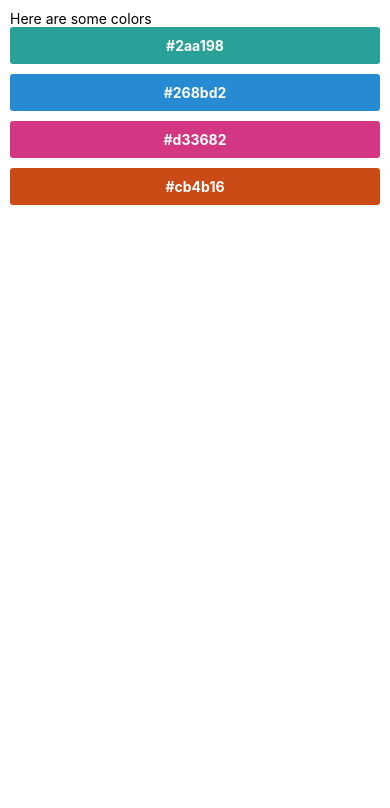
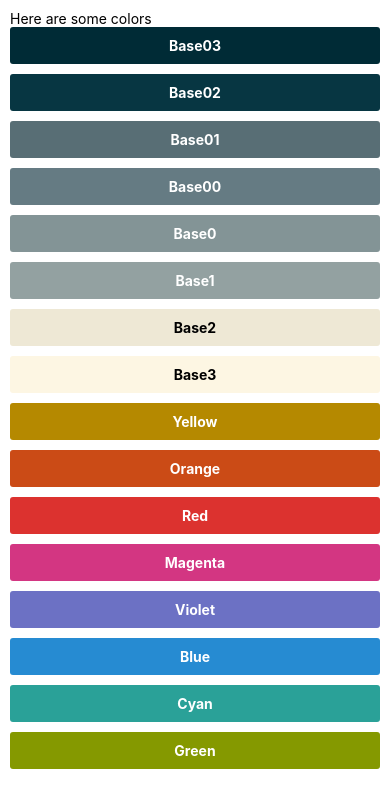
Before and after one commit to mrv1k/my-react-native-v2, a React Native app: screen / in a window 390 px wide. Shown: the top 808 px of the page. Built offline with nearby package versions, Linux system fonts and the light colour scheme.

Commit message:
complete Lists Exercise

```diff
--- a/App.js
+++ b/App.js
@@ -1,27 +1,44 @@
 import React from 'react';
-import {View, Text, SafeAreaView, StyleSheet} from 'react-native';
+import {View, Text, SafeAreaView, StyleSheet, FlatList} from 'react-native';
 import ColorBox from './components/ColorBox';
 
 const App = () => {
+  const renderItem = ({item}) => (
+    <ColorBox hexCode={item.hexCode} colorName={item.colorName} />
+  );
+
   return (
     <SafeAreaView>
       <View style={styles.container}>
         <Text>Here are some colors</Text>
-        <ColorBox hexCode={COLORS.cyan} colorName={COLORS.cyan} />
-        <ColorBox hexCode={COLORS.blue} colorName={COLORS.blue} />
-        <ColorBox hexCode={COLORS.magenta} colorName={COLORS.magenta} />
-        <ColorBox hexCode={COLORS.orange} colorName={COLORS.orange} />
+        <FlatList
+          data={COLORS}
+          renderItem={renderItem}
+          keyExtractor={(item) => item.hexCode}
+        />
       </View>
     </SafeAreaView>
   );
 };
 
-const COLORS = {
-  cyan: '#2aa198',
-  blue: '#268bd2',
-  magenta: '#d33682',
-  orange: '#cb4b16',
-};
+const COLORS = [
+  {colorName: 'Base03', hexCode: '#002b36'},
+  {colorName: 'Base02', hexCode: '#073642'},
+  {colorName: 'Base01', hexCode: '#586e75'},
+  {colorName: 'Base00', hexCode: '#657b83'},
+  {colorName: 'Base0', hexCode: '#839496'},
+  {colorName: 'Base1', hexCode: '#93a1a1'},
+  {colorName: 'Base2', hexCode: '#eee8d5'},
+  {colorName: 'Base3', hexCode: '#fdf6e3'},
+  {colorName: 'Yellow', hexCode: '#b58900'},
+  {colorName: 'Orange', hexCode: '#cb4b16'},
+  {colorName: 'Red', hexCode: '#dc322f'},
+  {colorName: 'Magenta', hexCode: '#d33682'},
+  {colorName: 'Violet', hexCode: '#6c71c4'},
+  {colorName: 'Blue', hexCode: '#268bd2'},
+  {colorName: 'Cyan', hexCode: '#2aa198'},
+  {colorName: 'Green', hexCode: '#859900'},
+];
 
 const styles = StyleSheet.create({
   container: {
--- a/components/ColorBox.js
+++ b/components/ColorBox.js
@@ -1,12 +1,16 @@
 import React from 'react';
 import {View, Text, StyleSheet} from 'react-native';
 
-const ColorBox = ({hexCode, colorName}) => {
+const ColorBox = ({colorName, hexCode}) => {
   const background = {backgroundColor: hexCode};
+  let textColor = {color: 'white'};
+  if (colorName === 'Base2' || colorName === 'Base3') {
+    textColor.color = 'black';
+  }
 
   return (
     <View style={[styles.box, background]}>
-      <Text style={styles.text}>{colorName}</Text>
+      <Text style={[styles.text, textColor]}>{colorName}</Text>
     </View>
   );
 };
@@ -20,7 +24,7 @@
     marginBottom: 10,
   },
   text: {
-    color: 'white',
+    // color: 'white',
     fontWeight: 'bold',
   },
 });
```
